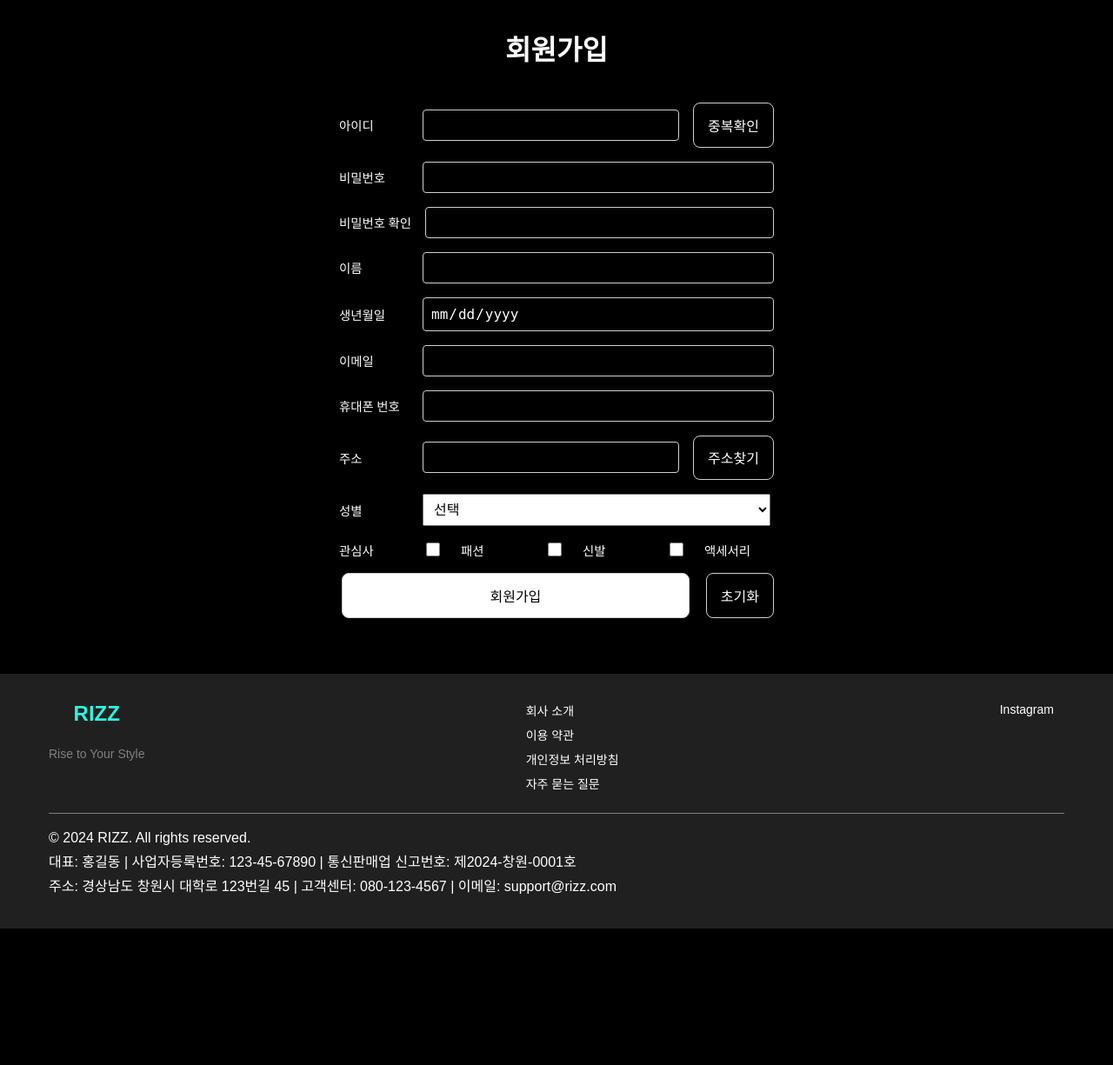
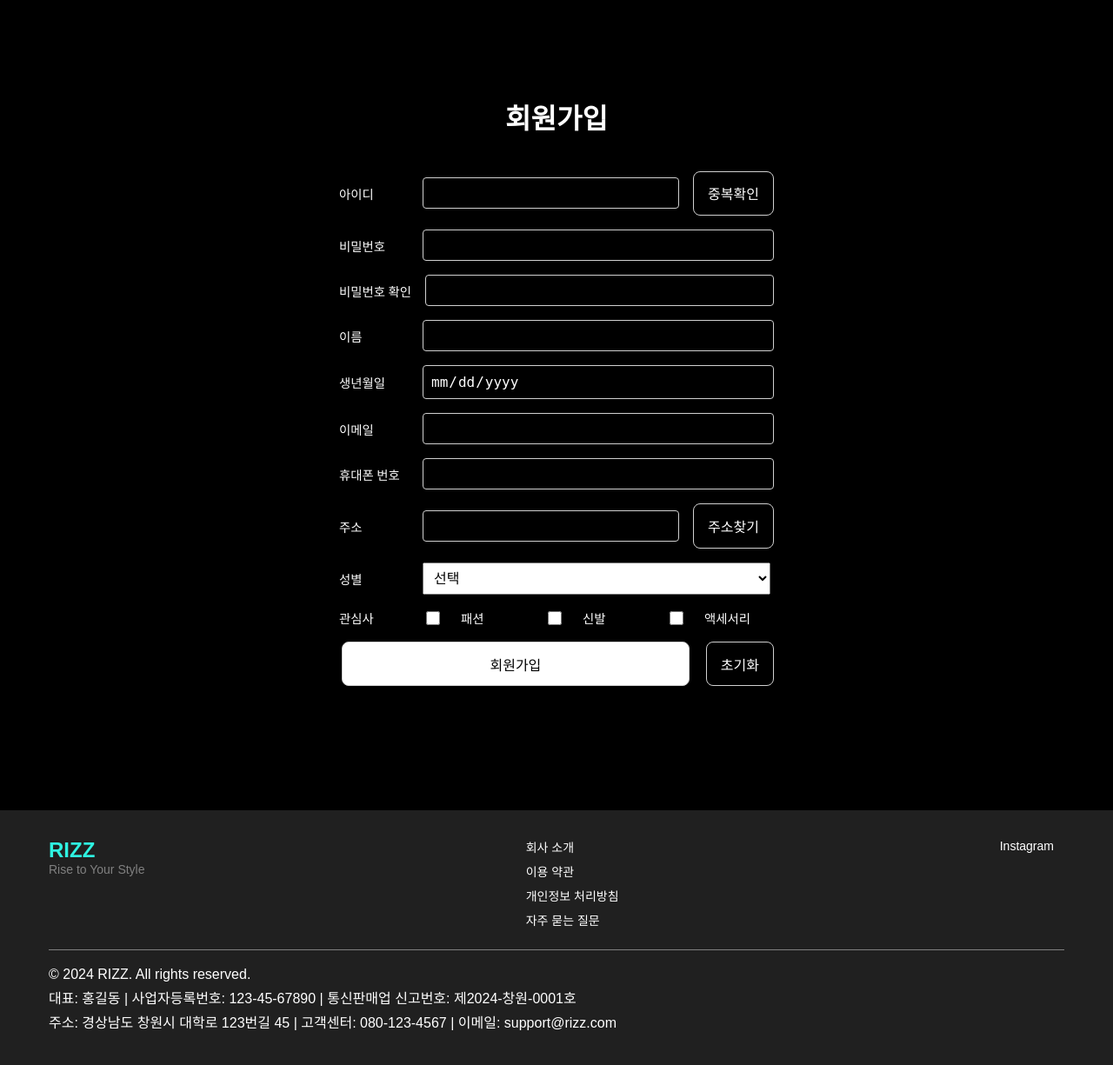
Before and after one commit to Ryugi62/rize_shop, a PHP site: page /register.php in a window 1280 px wide. Shown: the part 60-1285 px from the top of the page at 87% size. Before the commit the page ends 1128 px from the top, so only its background shows below. Run offline with PHP 8.4, Linux system fonts and the light colour scheme.

Commit message:
feat: 회원가입 페이지 스타일 수정 및 레이아웃 추가

```diff
--- a/register.php
+++ b/register.php
@@ -10,14 +10,18 @@
     <link rel="stylesheet" href="./style.css">
 
     <style>
-        h2 {
-            color: var(--white);
-            font-size: 2rem;
-            text-align: center;
-            margin-bottom: 1.5rem;
+        .register_view {
+            height: 900px;
+            align-items: center;
+            justify-content: center;
+
+            h2 {
+                color: var(--white);
+                font-size: 2rem;
+                text-align: center;
+                margin-bottom: 1.5rem;
+            }
         }
-
-        .register_view {}
 
         /* form-group 스타일 조정 */
         .form-group {
```
